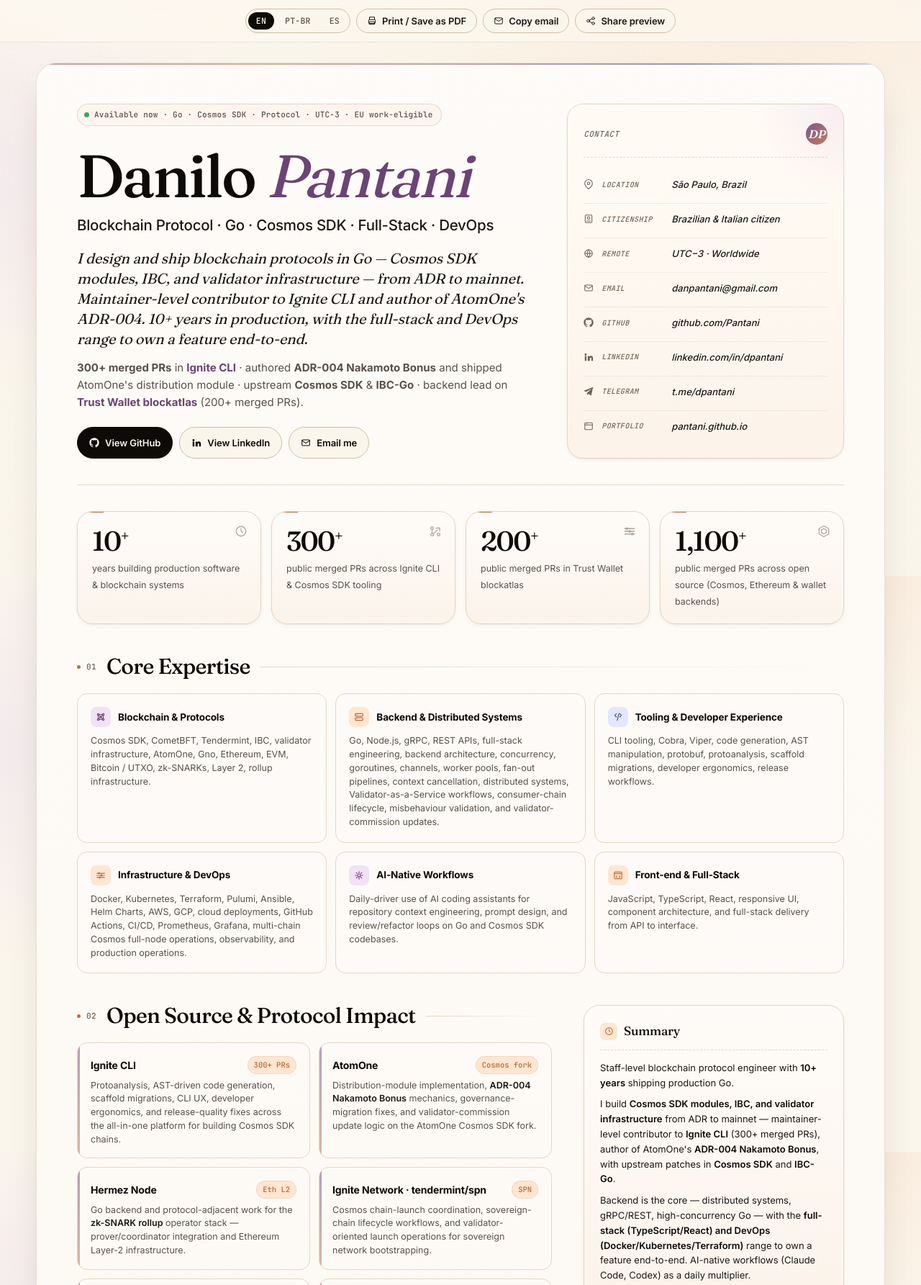
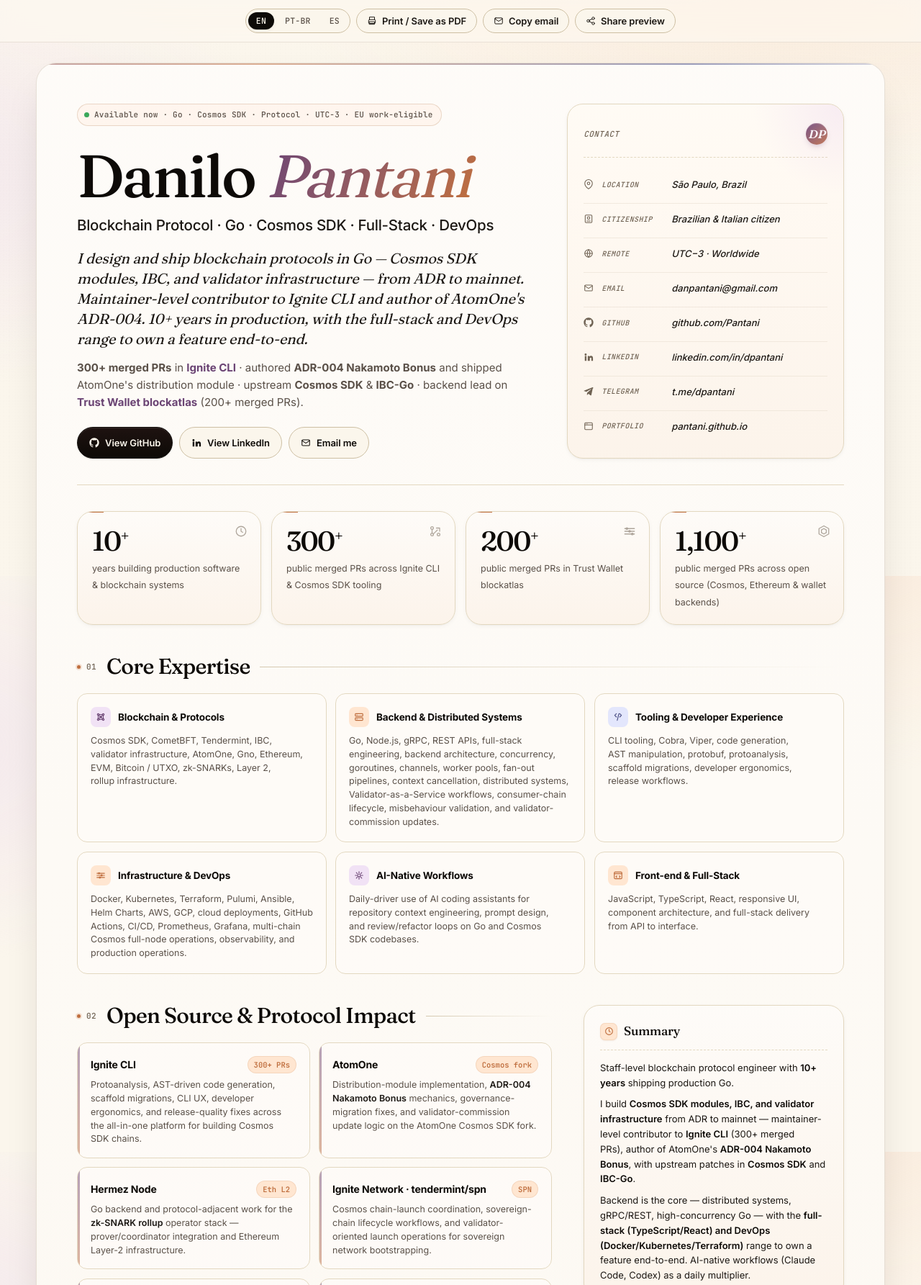
Before and after one commit to Pantani/pantani.github.io, a plain HTML site: page index.html in a window 1280 px wide. Shown: the top 1785 px of the page at 72% size. Drawn offline with Linux system fonts and the light colour scheme.

Commit message:
Add CSS refinements

```diff
--- a/index.html
+++ b/index.html
@@ -1547,6 +1547,180 @@
       .sps-bottom { flex-direction: column; align-items: flex-start; gap: 16px; }
     }
 
+    /* ───── Refinements ───── */
+
+    .proof-value,
+    .sps-stat b,
+    .job-meta,
+    .lang-row span,
+    .contact-label,
+    .os-badge,
+    .repo-intro,
+    .resume-footer {
+      font-variant-numeric: tabular-nums lining-nums;
+      font-feature-settings: "tnum" 1, "lnum" 1, "ss01" 1, "calt" 1;
+    }
+
+    h1, h2, h3, .sps-name {
+      font-feature-settings: "ss01" 1, "calt" 1, "kern" 1;
+    }
+
+    h1, h2, h3,
+    .section-title h2,
+    .sps-name,
+    .sps-role {
+      text-wrap: balance;
+    }
+
+    p,
+    .hero-pitch,
+    .hero-summary,
+    .summary-body p,
+    .expertise-card p,
+    .os-card p,
+    .job ul li,
+    .project-card p,
+    .impact-list li,
+    .earlier-roles {
+      text-wrap: pretty;
+    }
+
+    a {
+      text-decoration-thickness: 0.06em;
+      text-underline-offset: 0.22em;
+      text-decoration-skip-ink: auto;
+    }
+
+    ::selection {
+      background: oklch(0.78 0.10 320 / 0.55);
+      color: var(--ink-strong);
+    }
+
+    html {
+      scrollbar-width: thin;
+      scrollbar-color: var(--line-strong) transparent;
+    }
+    ::-webkit-scrollbar { width: 10px; height: 10px; }
+    ::-webkit-scrollbar-track { background: transparent; }
+    ::-webkit-scrollbar-thumb {
+      background: var(--line-strong);
+      border: 2px solid transparent;
+      background-clip: content-box;
+      border-radius: 999px;
+    }
+    ::-webkit-scrollbar-thumb:hover {
+      background: oklch(0.55 0.09 320 / 0.55);
+      background-clip: content-box;
+    }
+
+    :where([id]) { scroll-margin-top: 84px; }
+
+    @keyframes pulse {
+      0%   { box-shadow: 0 0 0 0 oklch(0.65 0.15 150 / 0.55); }
+      70%  { box-shadow: 0 0 0 9px oklch(0.65 0.15 150 / 0); }
+      100% { box-shadow: 0 0 0 9px oklch(0.65 0.15 150 / 0); }
+    }
+    .eyebrow .pulse {
+      animation-timing-function: cubic-bezier(0.22, 1, 0.36, 1);
+    }
+
+    @supports (background-clip: text) {
+      h1 .name-accent {
+        background: linear-gradient(120deg, var(--plum) 0%, var(--copper) 95%);
+        -webkit-background-clip: text;
+                background-clip: text;
+        -webkit-text-fill-color: transparent;
+                color: transparent;
+        /* Italic overhang of the final glyph would be clipped by
+           background-clip: text — pad the box so it isn't cut off. */
+        padding-right: 0.12em;
+      }
+    }
+
+    .cta.primary {
+      background:
+        linear-gradient(180deg, oklch(0.20 0.02 30) 0%, var(--ink-strong) 100%);
+      box-shadow:
+        inset 0 1px 0 oklch(0.97 0.01 75 / 0.10),
+        0 1px 2px rgba(28, 24, 20, 0.10);
+    }
+    .cta.primary:hover {
+      background:
+        linear-gradient(180deg, var(--plum-2) 0%, var(--plum) 100%);
+      box-shadow:
+        inset 0 1px 0 oklch(0.97 0.01 75 / 0.18),
+        0 8px 20px -8px oklch(0.45 0.09 320 / 0.55);
+    }
+
+    .proof-card,
+    .expertise-card,
+    .os-card,
+    .project-card,
+    .job-card,
+    .cta,
+    .tb-btn,
+    .contact-bubble {
+      will-change: transform;
+    }
+
+    .tag {
+      transition:
+        border-color 180ms ease,
+        color 180ms ease,
+        background 180ms ease,
+        transform 180ms ease;
+    }
+    .tag:hover { transform: translateY(-1px); }
+
+    a.tag.repo-chip { transition: border-color 180ms ease, color 180ms ease, background 180ms ease, transform 180ms ease; }
+    a.tag.repo-chip:hover { transform: translateY(-1px); }
+
+    .project-card:hover .pc-ext { transform: translate(2px, -2px) rotate(-2deg); }
+
+    .impact-list li::before,
+    .section-title .num::before {
+      box-shadow: 0 0 0 2px oklch(0.62 0.12 50 / 0.18);
+    }
+
+    .section-title .rule {
+      background: linear-gradient(90deg, var(--line-strong) 0%, transparent 100%);
+      opacity: 0.85;
+    }
+
+    .side-panel-head .sp-icon {
+      box-shadow:
+        inset 0 0 0 1px oklch(0.85 0.06 60 / 0.45),
+        0 1px 2px oklch(0.55 0.10 50 / 0.10);
+    }
+
+    .avatar-mark {
+      box-shadow:
+        inset 0 1px 0 oklch(0.97 0.01 75 / 0.25),
+        0 4px 10px -4px oklch(0.45 0.09 320 / 0.45);
+    }
+
+    .job.featured::after {
+      box-shadow:
+        0 0 0 4px var(--paper),
+        0 0 0 7px oklch(0.7 0.10 320 / 0.30),
+        0 0 18px oklch(0.55 0.10 320 / 0.35);
+    }
+
+    .tb-btn:hover { color: var(--plum); }
+    .tb-btn:hover svg { color: var(--plum); }
+
+    .tb-btn .copied {
+      animation: copied-pop 280ms cubic-bezier(0.22, 1, 0.36, 1);
+    }
+    @keyframes copied-pop {
+      0%   { transform: translateY(-2px); opacity: 0; }
+      100% { transform: none; opacity: 1; }
+    }
+
+    .sps-name {
+      text-shadow: 0 1px 30px oklch(0.45 0.09 320 / 0.35);
+    }
+
     /* ───── Print ───── */
     @page {
       size: A4;
```
